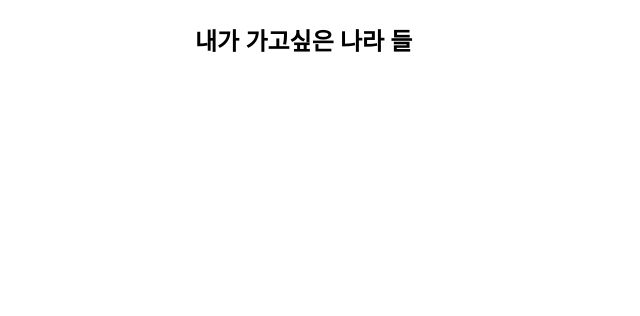
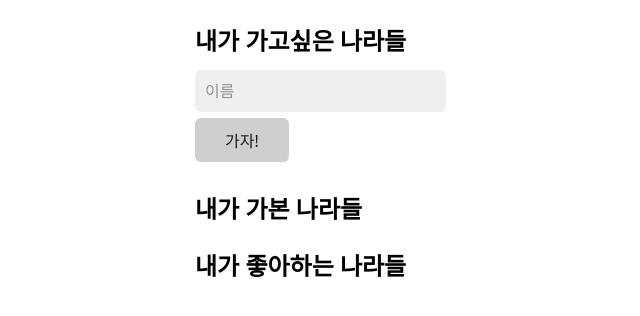
Before and after one commit to JaeHyunLee123/react-master-challenge-6, a React (Create React App) app: page / in a window 1280 px wide. Shown: the top 316 px of the page, without its empty margins (45-685 px from the left). Built offline with nearby package versions, Linux system fonts and the light colour scheme.

Commit message:
set recoil atom wishing/visited/liking countries

```diff
--- a/src/App.tsx
+++ b/src/App.tsx
@@ -1,7 +1,19 @@
+import {
+  wishingContriesAtom,
+  visitedCountriesAtom,
+  likingCountriesAtom,
+} from "./atom";
+
 export default function App() {
   return (
     <main>
-      <h2>내가 가고싶은 나라   들</h2>
+      <h2>내가 가고싶은 나라들</h2>
+      <form>
+        <input placeholder="이름" />
+        <button>가자!</button>
+      </form>
+      <h2>내가 가본 나라들</h2>
+      <h2>내가 좋아하는 나라들</h2>
     </main>
   );
 }
--- /dev/null
+++ b/src/atom.ts
@@ -0,0 +1,16 @@
+import { atom } from "recoil";
+
+export const wishingContriesAtom = atom<string[]>({
+  key: "wishingCountries",
+  default: [],
+});
+
+export const visitedCountriesAtom = atom<string[]>({
+  key: "visitedCountries",
+  default: [],
+});
+
+export const likingCountriesAtom = atom<string[]>({
+  key: "likingCountries",
+  default: [],
+});
```
Also changed, not shown: package.json (line endings or trailing spaces), 1 other file (tests, documents, lock files or other folders).
